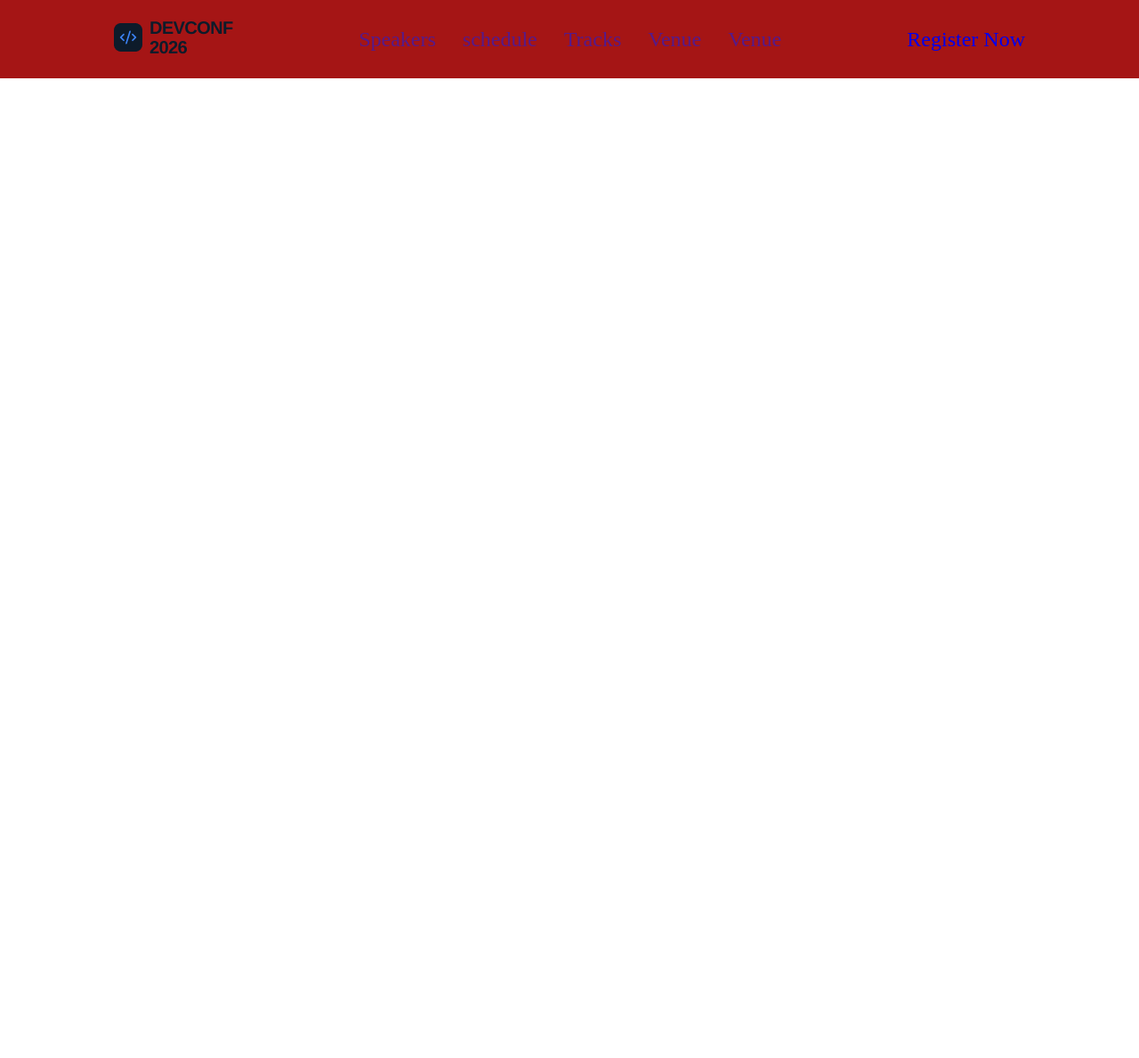
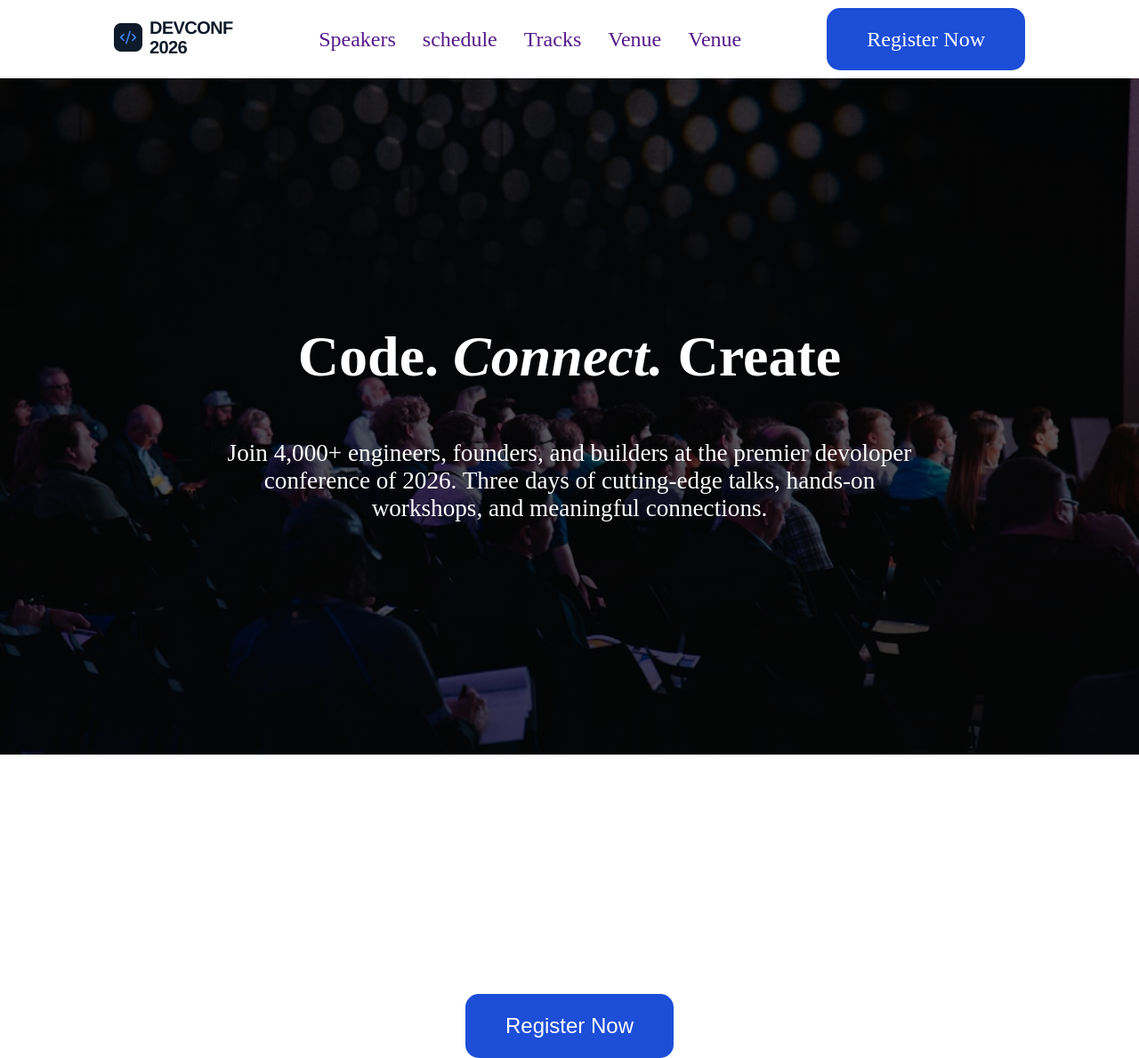
Before and after one commit to selim107/assignment1, a plain HTML site: page index.html in a window 1280 px wide. Shown: the whole page at 89% size. Before the commit the page ends 800 px from the top, so only its background shows below. Drawn offline with Linux system fonts and the light colour scheme.

Commit message:
Hero section done

```diff
--- a/index.html
+++ b/index.html
@@ -23,9 +23,22 @@
         </ul>
       </div>
 
-      <div>
-        <a href="#" class="btn">Register Now</a>
+      <div class="register-button">
+        <a href="#" class="btn" >Register Now</a>
       </div>
     </nav>
+    <!-- nav end -->
+
+    <header>
+      <div class="header-content">
+        <h1>Code. <em>Connect.</em> Create</h1>
+        <p>
+          Join 4,000+ engineers, founders, and builders at the premier devoloper
+          conference of 2026. Three days of cutting-edge talks, hands-on
+          workshops, and meaningful connections.
+        </p>
+        <button>Register Now</button>
+      </div>
+    </header>
   </body>
 </html>
--- a/style.css
+++ b/style.css
@@ -6,7 +6,7 @@
 .navbar{
     display: flex;
     justify-content: space-between;
-    background-color: #a51515;
+    background-color: white;
     align-items: center;
     padding: 20px 10%;
 }
@@ -21,3 +21,107 @@ a{
 text-decoration: none;
 font-size: 1.5rem;
 }
+
+header{
+    height: 95vh;
+    background:
+        linear-gradient(rgba(0,0,0,.65), rgba(0,0,0,.65)),
+        url("./image/banner.jpg");
+
+    background-size: cover;
+    background-position: center;
+    background-repeat: no-repeat;
+
+    display: flex;
+    justify-content: center;
+    align-items: flex-start;
+}
+
+/* .header-content{
+    width: 800px;
+    text-align: center;
+    color: white;
+
+    margin-top: 140px;
+}
+
+.header-content h1{
+    font-size: 5rem;
+    font-weight: 700;
+    line-height: 1.1;
+
+    margin-bottom: 25px;
+}
+
+.header-content p{
+    font-size: 1.5rem;
+    line-height: 1.6;
+
+    max-width: 750px;
+    margin: 0 auto 55px;
+}
+
+.header-content button{
+    background-color: #2563eb;
+    color: white;
+
+    border: none;
+    border-radius: 15px;
+
+    padding: 18px 45px;
+
+    font-size: 1.3rem;
+    font-weight: bold;
+
+    cursor: pointer;
+    margin-top: 550px;
+} */
+
+
+
+.header-content{
+    display: flex;
+    flex-direction: column;
+    align-items: center;
+    gap: 30px;
+    text-align: center;
+    color: white;
+
+    width: 800px;
+    margin: 140px auto 0;
+}
+
+.header-content button{
+    margin-top: 500px;
+    color: white;
+    background-color: #1D4ED8;
+    border: none;
+    padding: 22px 45px;
+    border-radius: 15px;
+    font-size: 1.5rem;
+    cursor: pointer;
+
+}
+
+.header-content p{
+    font-size: 1.70rem;
+    margin-top: 26px;
+}
+
+.header-content h1{
+    font-size: 4rem;
+    margin-top: 136px;
+}
+
+.register-button a{
+
+    background-color: #1D4ED8;
+    border: none;
+    border-radius: 15px;
+    padding: 22px 45px;
+    font-size: 1.5rem;
+    cursor: pointer;
+    color: white;
+
+
+}
```
